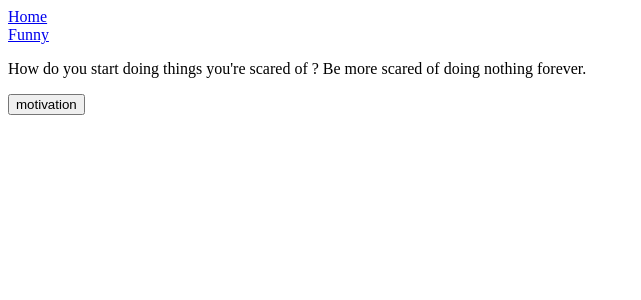
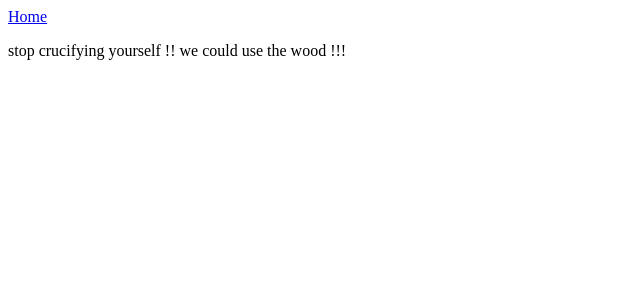
Before and after one commit to limiajayi/Affirmations, a React (Vite) app: page / in a window 1280 px wide. Shown: the top 300 px of the page, without its empty margins (0-641 px from the left). Built offline with nearby package versions, Linux system fonts and the light colour scheme.

Commit message:
Removed the funny tab. Quotes change automatically now.

```diff
--- a/src/App.jsx
+++ b/src/App.jsx
@@ -1,19 +1,15 @@
 import { BrowserRouter as Router, Routes, Route, Link } from 'react-router-dom';
 import Home from './Home'
-import Funny from './Funny';
 
 const App = () => {
     return (
         <Router>
             <nav>
                 <Link to='/'>Home</Link>
-                <br />
-                <Link to='/funny'>Funny</Link>
             </nav>
 
             <Routes>
                 <Route path='/' element={<Home />}/>
-                <Route path='/funny' element={<Funny />} />
             </Routes>
         </Router>
     )
--- a/src/Funny.jsx
+++ /dev/null
@@ -1,12 +0,0 @@
-import TextFileReader from './TextFileReader'
-
-const Funny = () => {
-
-    return (
-    <>
-        <TextFileReader text={'make me laugh'} fileName={'/funny.txt'} />
-    </>
-    )
-}
-
-export default Funny
--- a/src/Home.jsx
+++ b/src/Home.jsx
@@ -1,11 +1,10 @@
-import { useState, useEffect } from 'react'
 import TextFileReader from './TextFileReader'
 
 const Home = () => {
 
   return (
     <>
-      <TextFileReader text={'motivation'} fileName={'/quotes.txt'} />
+      <TextFileReader fileName={'/quotes.txt'} />
     </>
   )
 }
--- a/src/Selection.jsx
+++ b/src/Selection.jsx
@@ -1,23 +1,30 @@
-import { useState } from "react";
-import Button from "./Button";
+import { useState, useEffect } from "react";
 
-const Selection = ({ lines, text }) => {
-    //lines from TextFileReader is passed into a new array
-    const quotes = lines
+const Selection = ({ lines }) => {
 
     //stores a random number based on the current length of quote
     const [selected, setSelected] = useState(0)
 
-    const handleSelectedChange = () => {
-    //chooses a random number and sets it as the new value of Selected
-    let newSelected = Math.floor(Math.random() * quotes.length)
-    setSelected(newSelected)
-    }
+    //change quotes every 10 seconds
+    useEffect(() => {
+        const interval = setInterval(() => {
+
+            const newSelected = Math.floor(Math.random() * lines.length)
+            setSelected(newSelected)
+
+        }, 5000);
+
+        //clears the effect
+        return () => clearInterval(interval)
+    }, [lines]);
+
+
 
     return (
         <>
-            <p>{quotes[selected]}</p>
-            <Button onClick={handleSelectedChange} text={text} />
+
+            <p>{lines[selected]}</p>
+
         </>
     )
 
```
Also changed, not shown: public/funny.txt (deleted), public/quotes.txt.
